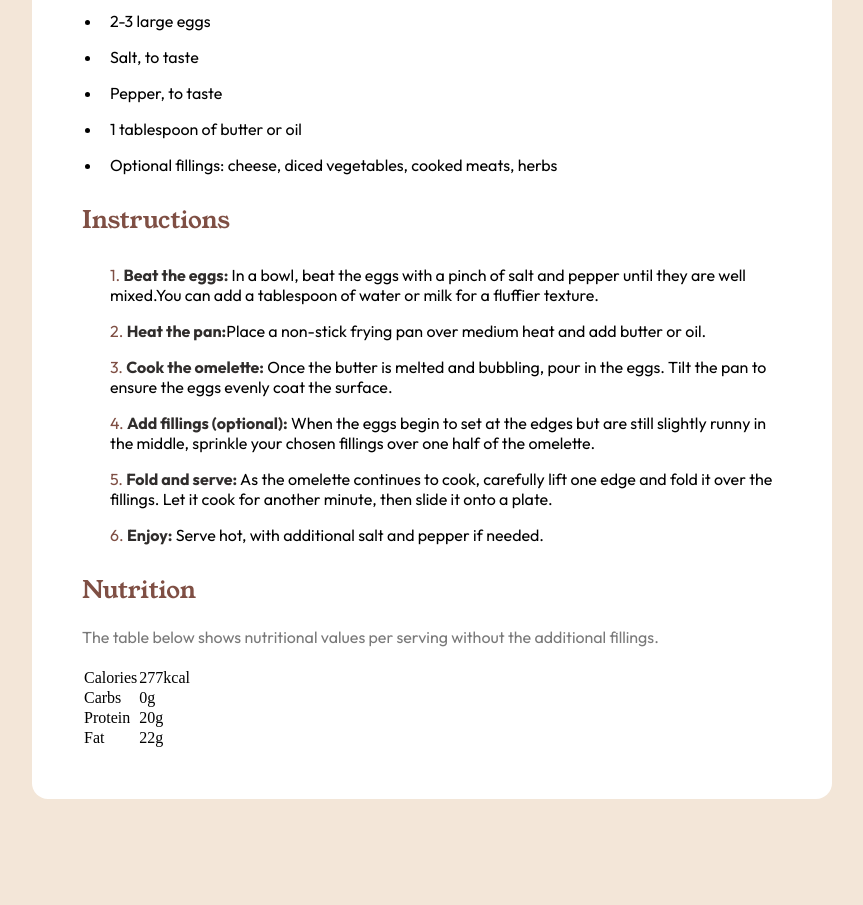
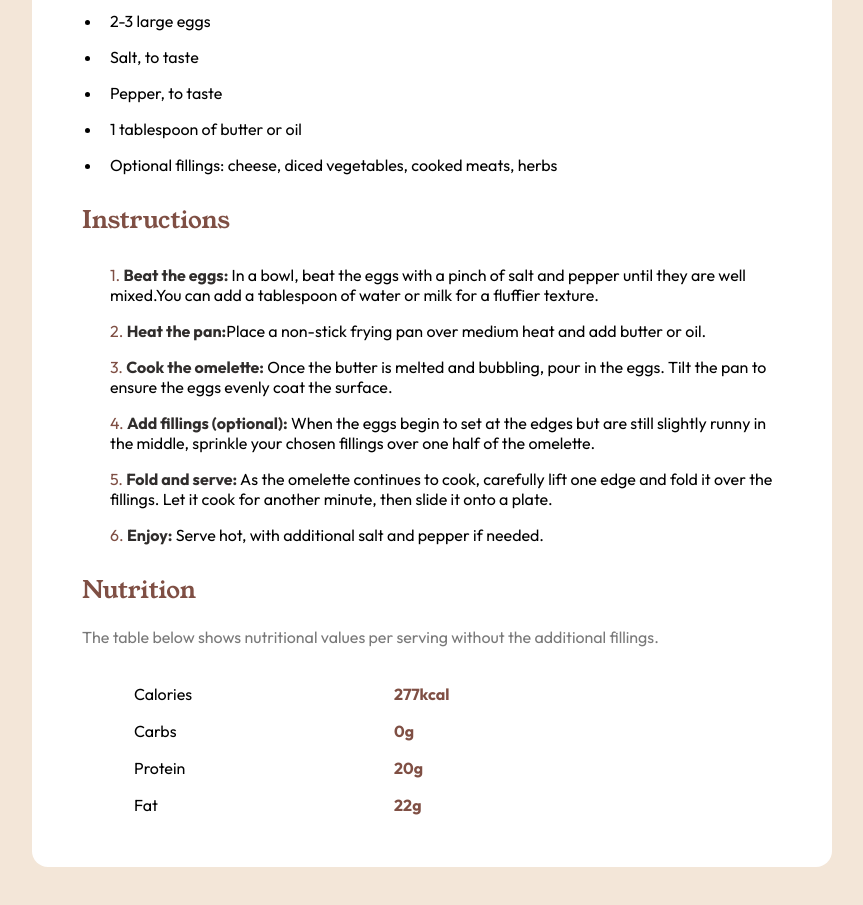
Before and after one commit to chishticodes/fem-recipe-page-main, a plain HTML site: page index.html in a window 1280 px wide. Shown: the part 911-1816 px from the top of the page, without its empty margins (208-1071 px from the left). Drawn offline with Linux system fonts and the light colour scheme.

Commit message:
all styling done except the border bottom in tr

```diff
--- a/index.html
+++ b/index.html
@@ -58,19 +58,19 @@
   <table>
     <tr>
       <td>Calories</td>
-      <td>277kcal</td>
+      <td class="brown">277kcal</td>
     </tr>
     <tr>
       <td>Carbs</td>
-      <td>0g</td>
+      <td class="brown">0g</td>
     </tr>
     <tr>
       <td>Protein</td>
-      <td>20g</td>
+      <td class="brown">20g</td>
     </tr>
     <tr>
       <td>Fat</td>
-      <td>22g</td>
+      <td class="brown">22g</td>
     </tr>
   </table>
 </div>
--- a/style.css
+++ b/style.css
@@ -112,3 +112,19 @@ ol li:before {
 .container ol li strong{
     color:hsl(24, 5%, 18%)
 }
+
+table tbody tr {
+    border-bottom: 2px solid black;
+  }
+td{
+    padding-left: 50px;
+    padding-right: 150px;
+    padding-top: 15px;
+    padding-top: 15px;
+    font-family: "Outfit", sans-serif;
+}
+
+td.brown{
+    color: #7f4f44;
+    font-weight: 700
+}
```
